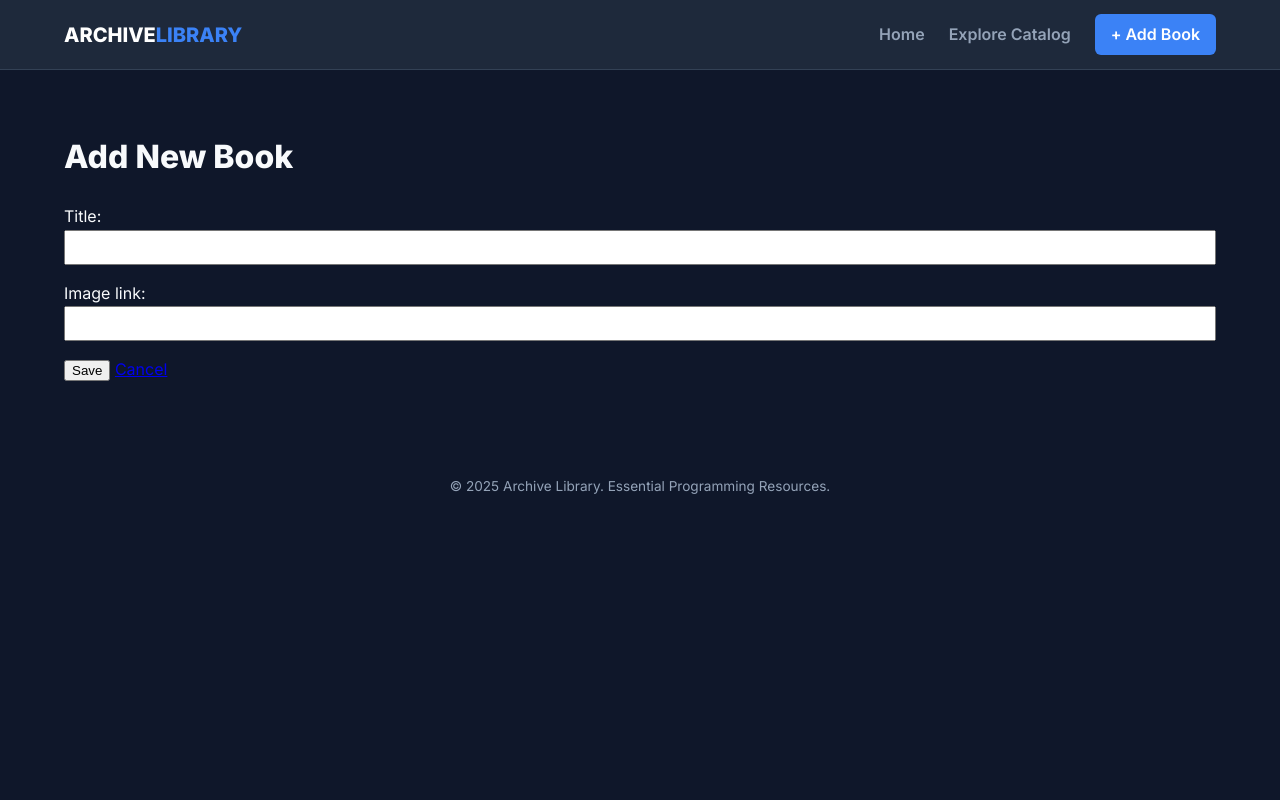
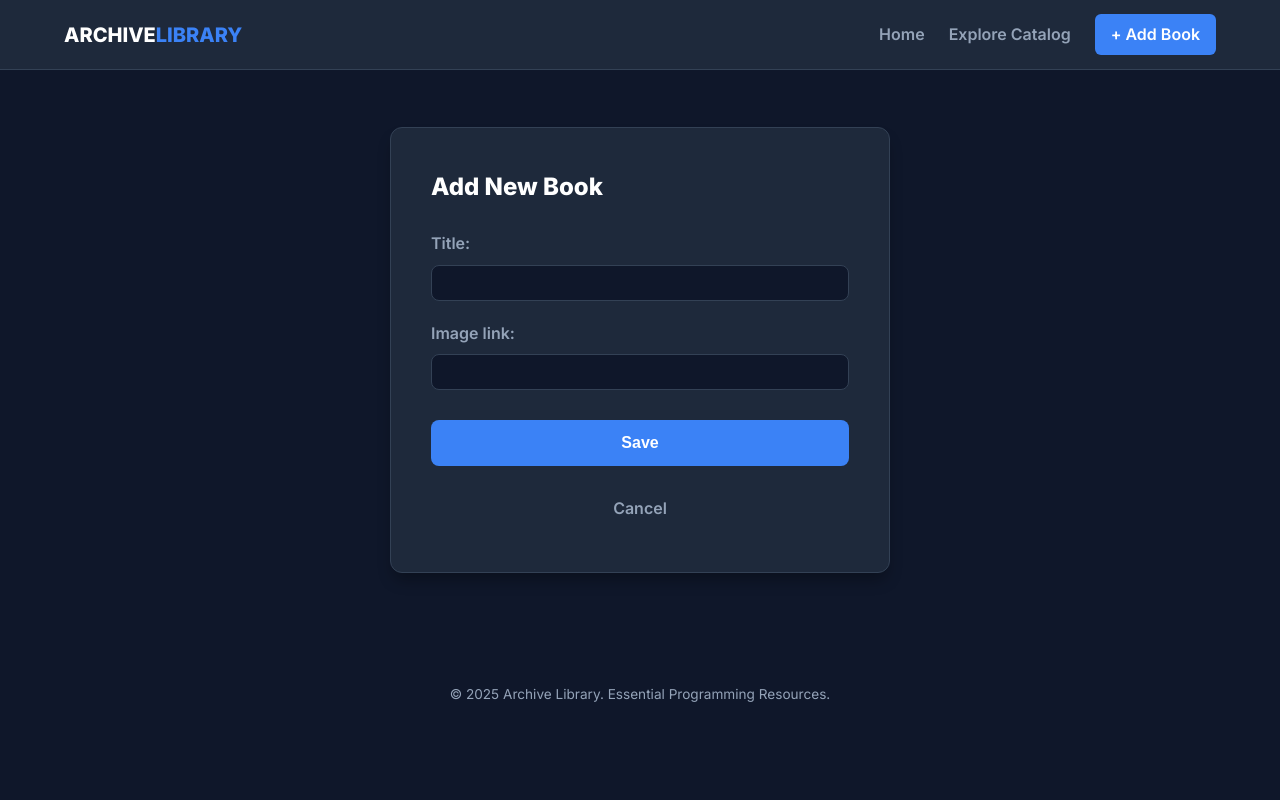
Before and after one commit to jimuelportugal/django_backend, a Django app: page /books/add/ in a window 1280 px wide. Run offline with Django 4.2, Linux system fonts and the light colour scheme; parts of the project's set-up code (start-up, migrations or seed data) failed here and were passed over.

Commit message:
Final deploy

```diff
--- a/myapp/static/style.css
+++ b/myapp/static/style.css
@@ -5,9 +5,10 @@
   --text-primary: #f8fafc;
   --text-secondary: #94a3b8;
   --accent-blue: #3b82f6;
+  --accent-hover: #2563eb;
   --accent-yellow: #f59e0b;
   --accent-red: #ef4444;
-  --shadow-lg: 0 10px 25px -5px rgba(0, 0, 0, 0.3);
+  --shadow-lg: 0 10px 15px -3px rgba(0, 0, 0, 0.3);
 }
 
 * { box-sizing: border-box; }
@@ -18,9 +19,11 @@ body {
   padding: 0;
   background-color: var(--bg-color);
   color: var(--text-primary);
+  min-height: 100vh;
   line-height: 1.6;
 }
 
+/* Navbar */
 nav {
   background-color: var(--nav-bg);
   height: 70px;
@@ -197,43 +122,107 @@ nav {
   text-align: center;
 }
 
-.book-details h3 {
-  font-size: 1rem;
-  margin: 0 0 1.5rem 0;
-  color: var(--text-primary);
-  min-height: 2.8em;
-  display: flex;
-  align-items: center;
-  justify-content: center;
-}
-
 .book-actions {
   display: flex;
   gap: 10px;
+  margin-top: 15px;
 }
 
-.book-actions a {
-  flex: 1;
-  padding: 10px 0;
+/* Forms and Centering */
+.book_content {
+  display: flex;
+  justify-content: center;
+  align-items: center;
+  min-height: 60vh;
+}
+
+.form {
+  width: 100%;
+  max-width: 500px;
+  padding: 40px;
+  background-color: var(--card-bg);
+  border-radius: 12px;
+  box-shadow: var(--shadow-lg);
+  border: 1px solid #334155;
+}
+
+.form h1 {
+    margin-top: 0;
+    margin-bottom: 25px;
+    font-size: 1.5rem;
+    color: white;
+}
+
+.form p {
+    margin-bottom: 20px;
+}
+
+.form label {
+    display: block;
+    margin-bottom: 8px;
+    color: var(--text-secondary);
+    font-weight: 600;
+}
+
+.form input {
+  width: 100%;
+  padding: 12px 16px;
+  background-color: #0f172a;
+  border: 1px solid #334155;
+  border-radius: 8px;
+  color: white;
+  font-size: 1rem;
+}
+
+/* THE BUTTONS - FIXING SAVE AND CANCEL */
+.submit {
+  width: 100%;
+  padding: 14px;
+  background-color: var(--accent-blue);
+  color: white;
+  border: none;
+  font-weight: 700;
+  font-size: 1rem;
+  border-radius: 8px;
+  cursor: pointer;
+  transition: background 0.3s;
+  margin-top: 10px;
+}
+
+.submit:hover {
+  background-color: var(--accent-hover);
+}
+
+.cancell {
+  display: block;
+  text-align: center;
+  margin-top: 20px;
+  padding: 10px;
+  color: var(--text-secondary);
+  text-decoration: none;
+  font-weight: 600;
+  transition: color 0.2s;
+}
+
+.cancell:hover {
+  color: var(--accent-red);
+}
+
+/* Action Buttons for Cards */
+.edit-btn, .delete-btn, .btn-primary, .book_add {
+  padding: 10px 20px;
   border-radius: 6px;
   text-decoration: none;
   font-weight: 700;
   font-size: 0.85rem;
+  text-align: center;
+  border: none;
 }
 
-.edit-btn { background-color: var(--accent-yellow); color: #000; }
-.delete-btn { background-color: var(--accent-red); color: white; }
-
-.book_add {
-    display: inline-block;
-    background-color: var(--accent-blue);
-    color: white;
-    padding: 10px 20px;
-    border-radius: 6px;
-    text-decoration: none;
-    font-weight: 700;
-    margin-bottom: 20px;
-}
+.book_add { background-color: var(--accent-blue); color: white; display: inline-block; margin-bottom: 20px;}
+.edit-btn { background-color: var(--accent-yellow); color: #000; flex: 1; }
+.delete-btn { background-color: var(--accent-red); color: white; flex: 1; }
+.btn-primary { background-color: var(--accent-blue); color: white; }
 
 .footer {
   text-align: center;
--- a/myapp/templates/book_confirm_delete.html
+++ b/myapp/templates/book_confirm_delete.html
@@ -7,7 +7,7 @@ content %}
 
 <form method="post">
   {% csrf_token %}
-  <button
+  <button class="submit"
     type="submit"
     style="
       background-color: #dc3545;
```
Also changed, not shown: other parts of myapp/static/style.css (+5 -83 lines), myapp/templates/book_detail.html (+0 -15 lines).
